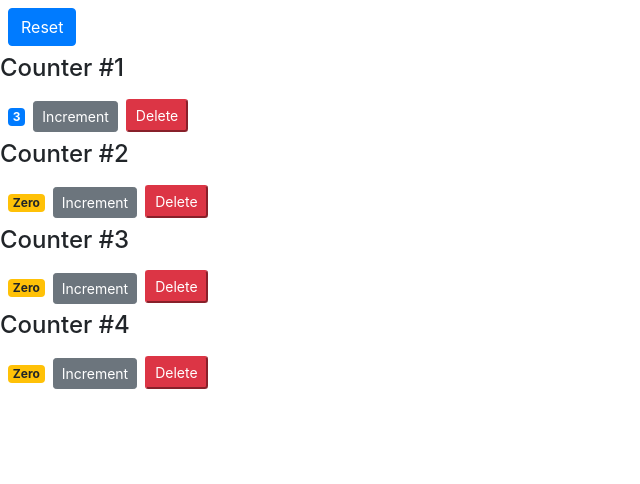
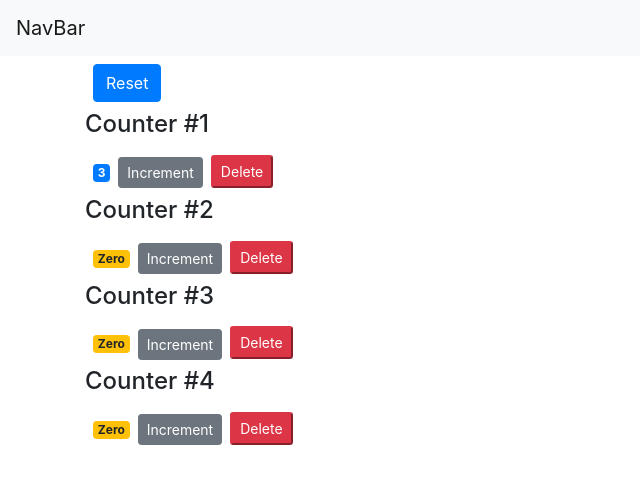
Before and after one commit to keystrm/counter-app, a React (Create React App) app: page / in a window 1280 px wide. Shown: the top 484 px of the page, without its empty margins (0-640 px from the left). Built offline with nearby package versions, Linux system fonts and the light colour scheme.

Commit message:
multiple components in sync

```diff
--- a/src/App.js
+++ b/src/App.js
@@ -1,25 +1,24 @@
-import logo from './logo.svg';
+import React, { Component } from 'react';
 import './App.css';
+import NavBar from './components/navbar';
+import Counters from './components/counters';
+import Counter from './components/counter';
 
-function App() {
-  return (
-    <div className="App">
-      <header className="App-header">
-        <img src={logo} className="App-logo" alt="logo" />
-        <p>
-          Edit <code>src/App.js</code> and save to reload.
-        </p>
-        <a
-          className="App-link"
-          href="https://reactjs.org"
-          target="_blank"
-          rel="noopener noreferrer"
-        >
-          Learn React
-        </a>
-      </header>
-    </div>
-  );
+class App extends Component{
+  render(){
+    return(
+      <React.Fragment>
+        <NavBar/>
+        <main className="container">
+          <Counters/>
+
+        </main>
+      </React.Fragment>
+    );
+  }
 }
 
+
+
+
 export default App;
--- /dev/null
+++ b/src/components/navbar.jsx
@@ -0,0 +1,13 @@
+import React, { Component } from 'react';
+
+class NavBar extends Component {
+
+    render() {
+        return ( <nav className= "navbar navbar-light bg-light">
+            <a href="#" className="navbar-brand">NavBar </a>
+        </nav>
+        );
+    }
+}
+
+export default NavBar;
--- a/src/index.js
+++ b/src/index.js
@@ -1,13 +1,13 @@
 import React from 'react';
 import ReactDOM from 'react-dom';
 import './index.css';
-// import App from './App';
+import App from './App';
 import reportWebVitals from './reportWebVitals';
 import 'bootstrap/dist/css/bootstrap.css';
-import Counters from './components/counters';
+
 
 ReactDOM.render(
-    <Counters/>,
+    <App/>,
   document.getElementById('root')
 );
 
```
